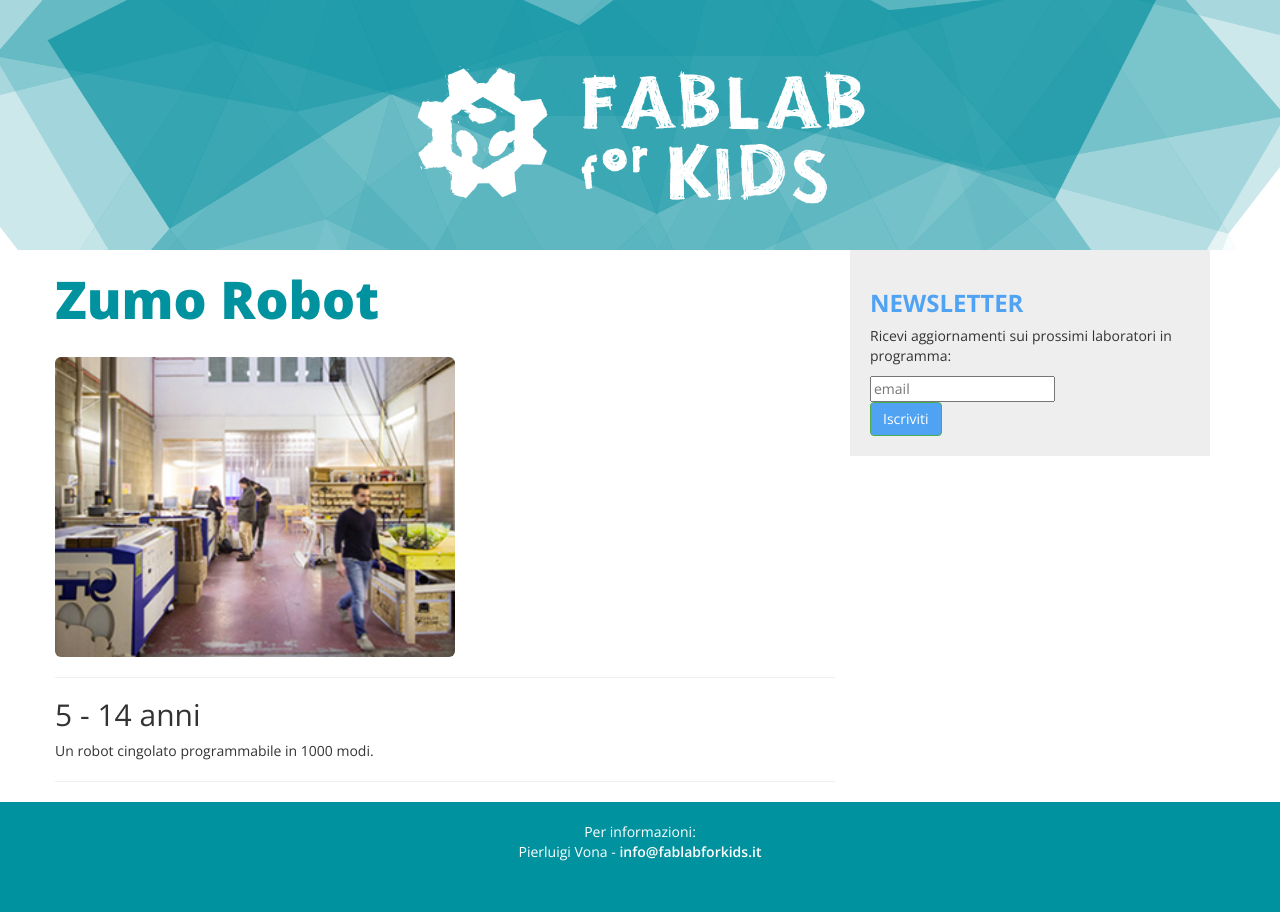
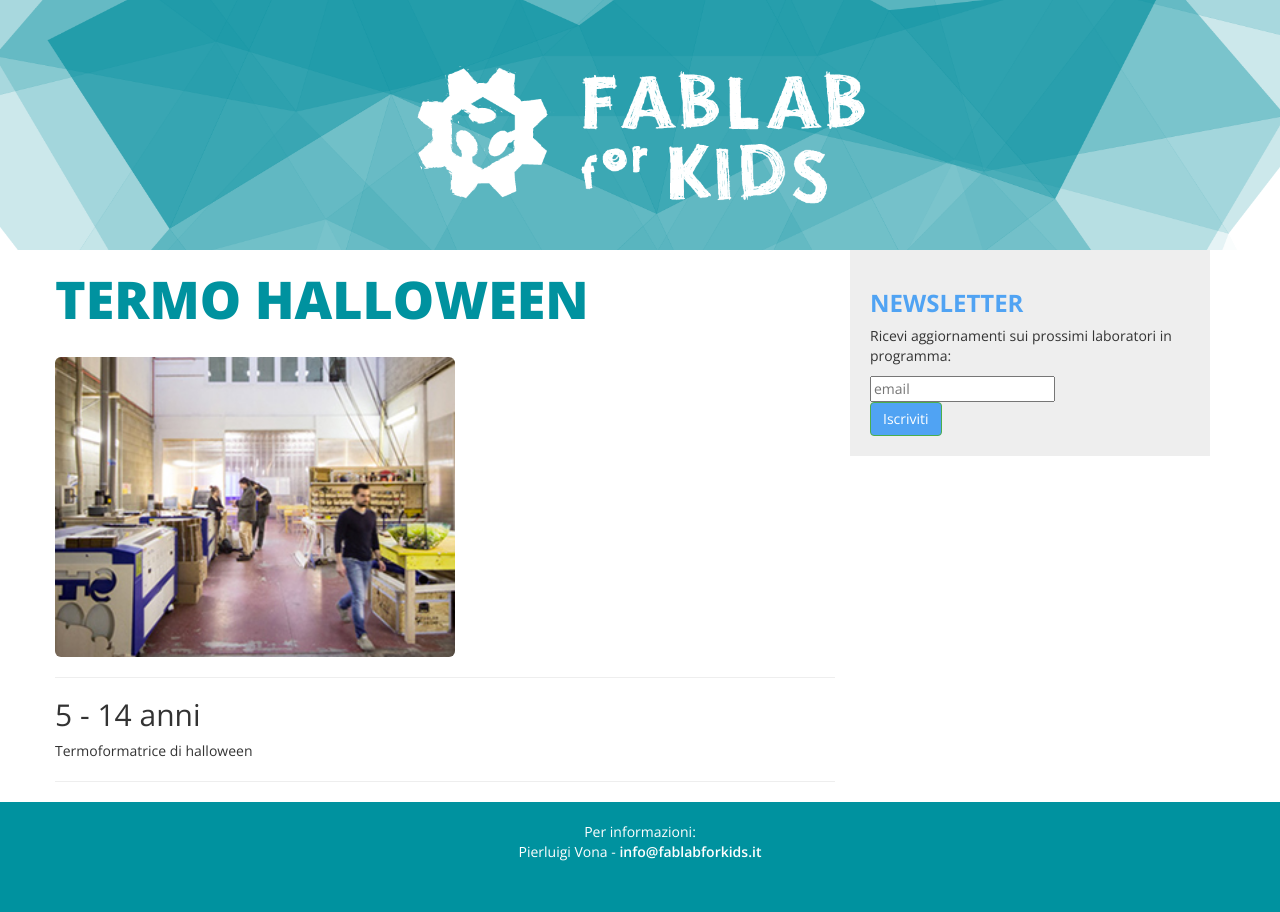
Before and after one commit to OfficineArduinoTorino/fablabforkids, a Jekyll site: the page built from _posts/inattivi/2017-10-04-Termoformatrice.md, in a window 1280 px wide. Built offline with Jekyll 4.4.1, drawn with Linux system fonts in a browser that asks for light colours; comment, search, counter and statistics services are not loaded.

Commit message:
bozze tre nuovi lab

```diff
--- a/_posts/inattivi/2017-10-04-Termoformatrice.md
+++ b/_posts/inattivi/2017-10-04-Termoformatrice.md
@@ -1,10 +1,10 @@
 ---
 layout: laboratori-lay
-title: Zumo Robot
-meta: Robot cingolato
+title: TERMO HALLOWEEN
+meta:
 source: https://jekyllrb.com/docs/pagination/
 category: laboratoriinattivi
 anni: 5 - 14 anni
 fotografia: http://fablabforkids.it/img/fablabtour.jpg
 ---
-Un robot cingolato programmabile in 1000 modi.
+Termoformatrice di halloween
```
Also changed, not shown: _posts/inattivi/2017-10-04-BareConductiveAHL.md (renamed from _posts/inattivi/2016-05-16-BareConductiveAHL.md, +3 -0 lines), _posts/inattivi/2017-10-04-Robokoding.md (+3 -3 lines).
